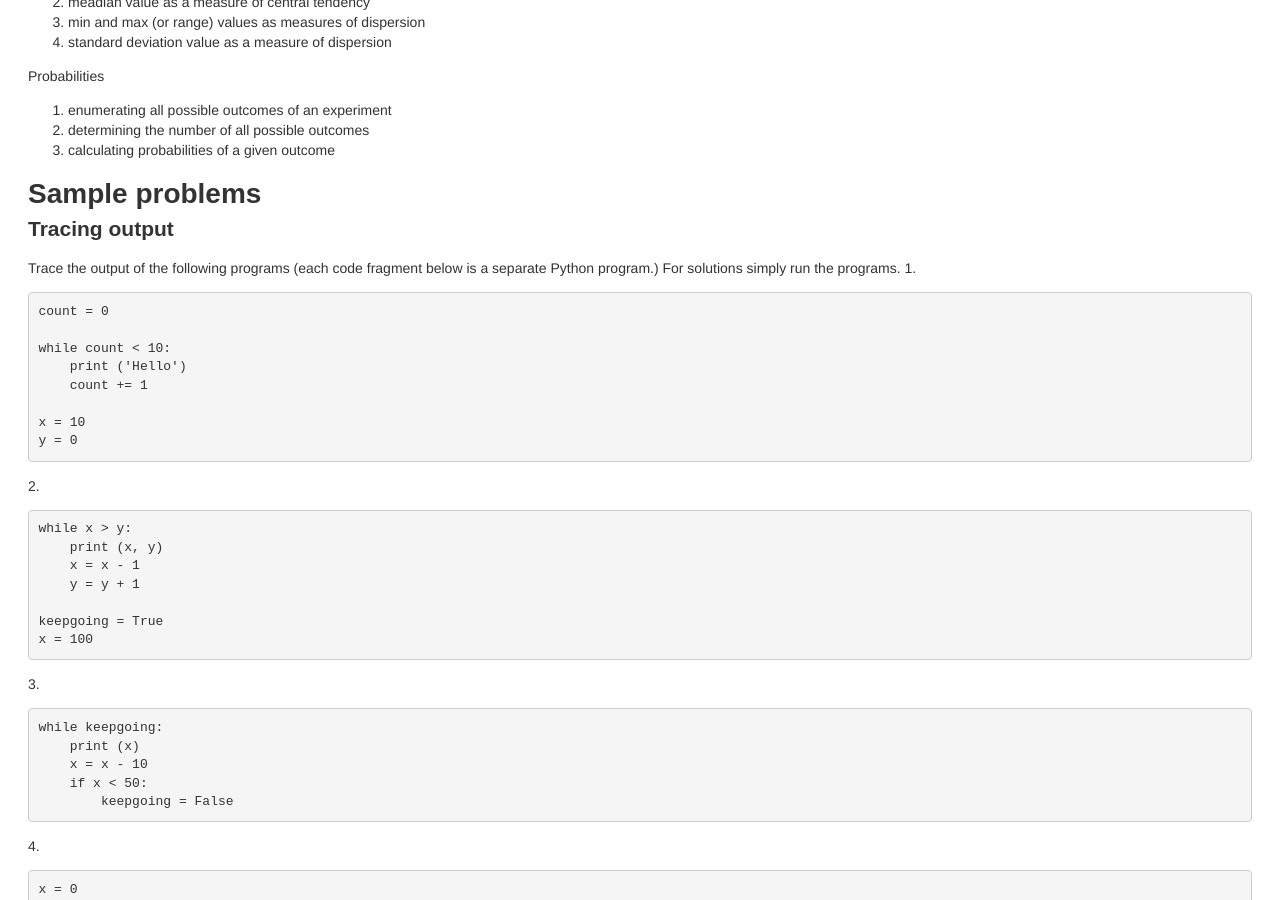
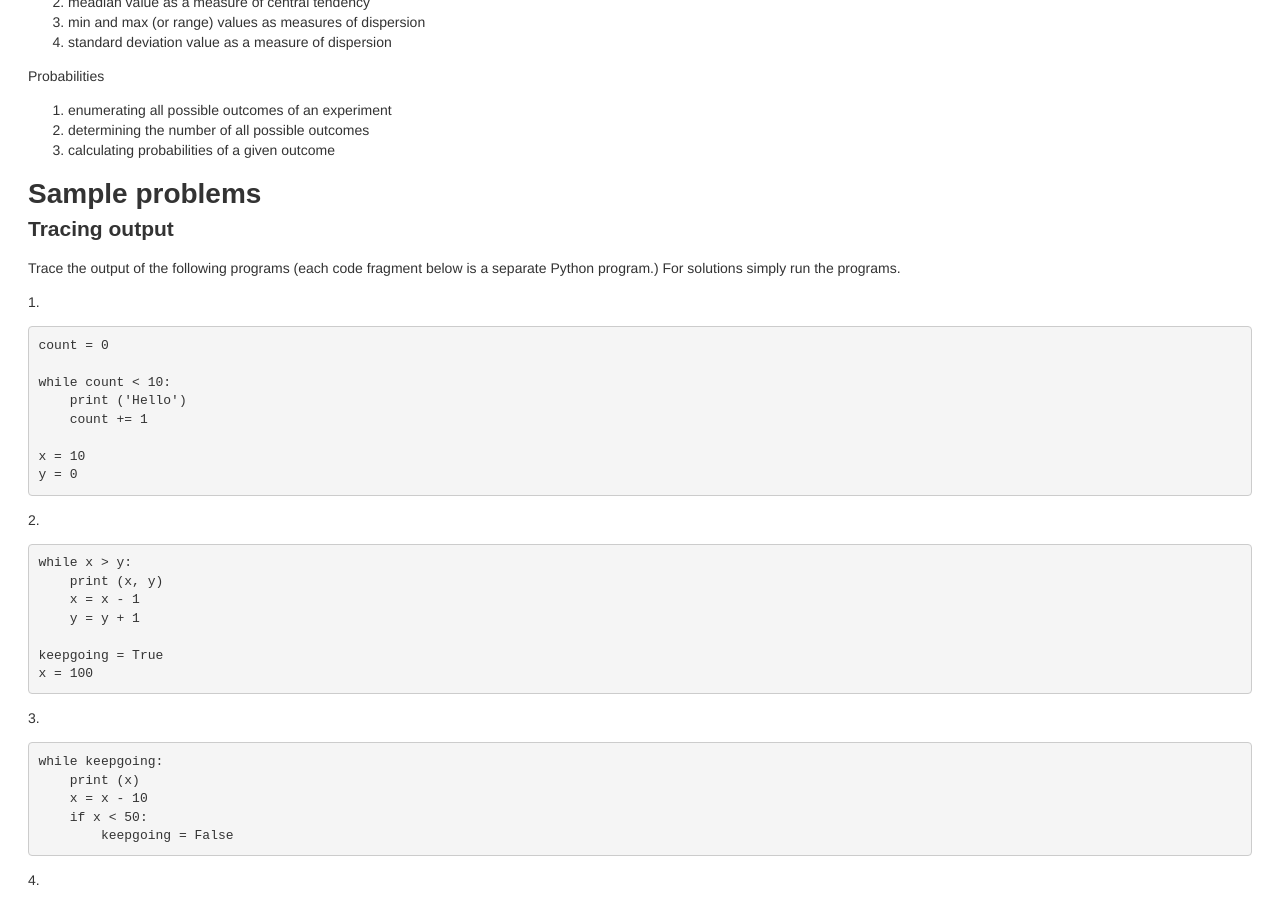
Before and after one commit to joannakl/core109_f19, a Jekyll site: the page built from midterm2_sample.markdown, in a window 1280 px wide and 900 px high, scrolled down 990 px. Built offline with Jekyll 4.4.1, drawn with Linux system fonts in a browser that asks for light colours; some web fonts are replaced; some of the changed lines change nothing that is shown; some of the changed text lies outside the part shown.

Commit message:
fix numbering

````diff
--- a/midterm2_sample.markdown
+++ b/midterm2_sample.markdown
@@ -78,6 +78,7 @@ Probabilities
 
 Trace the output of the following programs (each code fragment below is
 a separate Python program.) For solutions simply run the programs.
+
 1.
 
     count = 0
@@ -165,16 +166,16 @@ a separate Python program.) For solutions simply run the programs.
     prices.sort()
     print ( prices[ len(prices)/2 ] )
 
-11. (this is a challenging one)
+11.
 
 ```
-    x = [1,2,3]
-    counter = 0
-    while counter < len(x):
-        print (x[counter] * '%')
-        for y in x:
-            print (y * '*')
-        counter += 1
+x = [1,2,3]
+counter = 0
+while counter < len(x):
+    print (x[counter] * '%')
+    for y in x:
+        print (y * '*')
+    counter += 1
 ```
 
 
````
